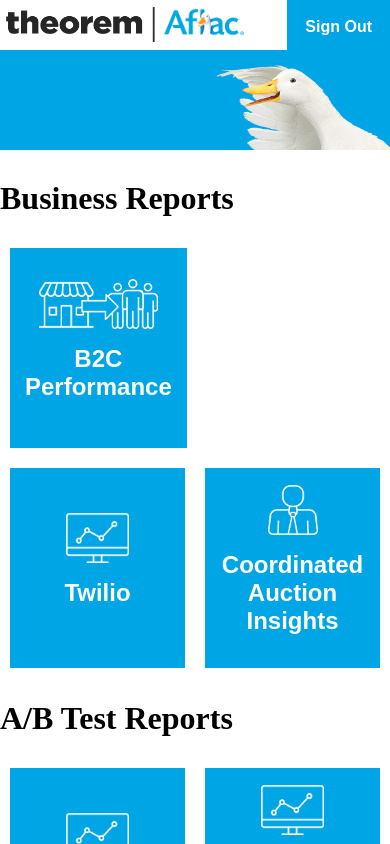
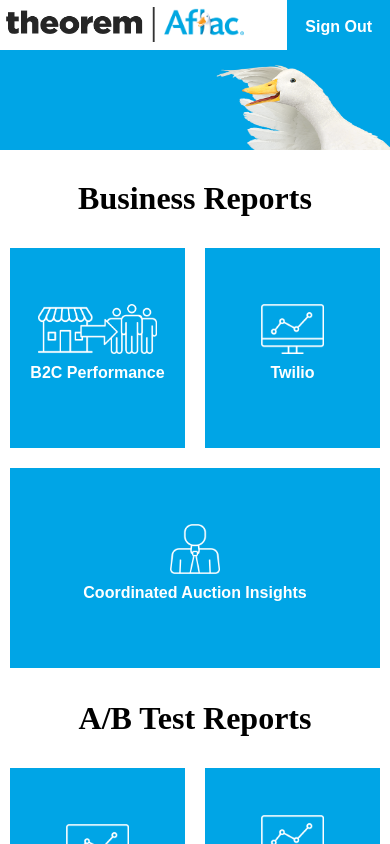
Before and after one commit to marcusjensen15/dash, a React (Create React App) app in the folder app/: page / in a window 390 px wide. Shown: the top 844 px of the page. Built offline with nearby package versions, Linux system fonts and the light colour scheme.

Commit message:
buttons now correctly flexing in place

```diff
--- a/app/src/components/SplashPage.js
+++ b/app/src/components/SplashPage.js
@@ -69,7 +69,7 @@ function SplashPage({ activeView, setActiveView, pageViewArray, reportArray }) {
       setActiveView={setActiveView}
     />
     cardJSX =
-    <div>
+    <div className="businessReports">
       <h1 id="businessReportHead">Business Reports</h1>
       <div className="reports">
         <Card
--- a/app/src/scss/_card.scss
+++ b/app/src/scss/_card.scss
@@ -2,8 +2,9 @@
     display: flex;
     flex-wrap: wrap;
 
+
     .card {
-        flex: 0 50%;
+        flex: 1 50%;
 
         &-details {
             font-family: 'Montserrat', sans-serif;
@@ -29,6 +30,7 @@
 
             &-title{
                 font-size: 24px;
+
                 text-align: center;
                 color: #fff;
             }
@@ -37,3 +39,50 @@
 
     }
 }
+
+.businessReports{
+  margin: 0px;
+  padding: 0px
+}
+
+@media (max-width:1100px){
+  .reports {
+      display: flex;
+      flex-wrap: wrap;
+
+      .card {
+          flex: 1 50%;
+
+          &-details {
+
+              // max-width: 110px;
+              //max-width will be media query exception
+
+
+
+
+              &-title{
+                  font-size: 16px;
+                  text-align: center;
+
+              }
+          }
+
+
+      }
+  }
+
+  #aBTestHeader{
+    text-align: center;
+  }
+
+  #businessReportHead{
+    text-align: center;
+  }
+
+
+
+
+
+
+}
```
